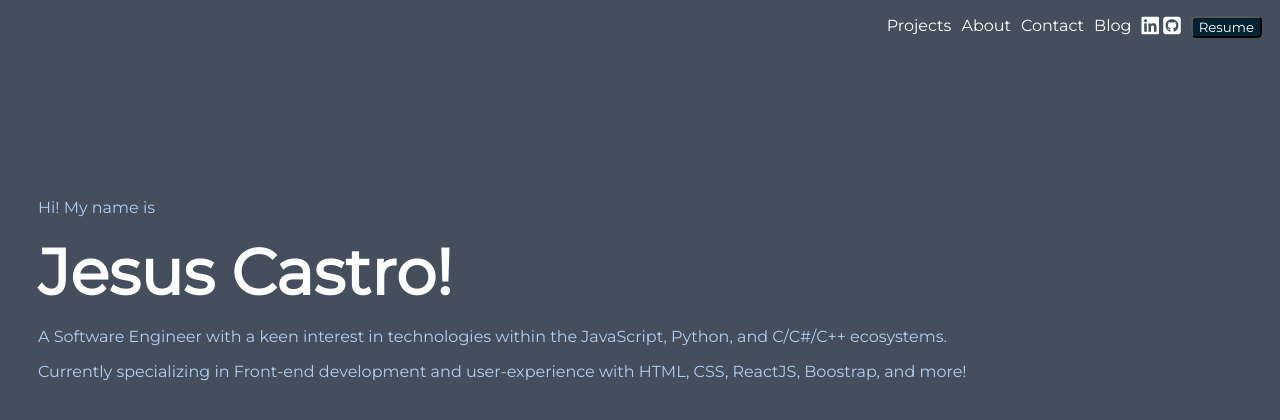
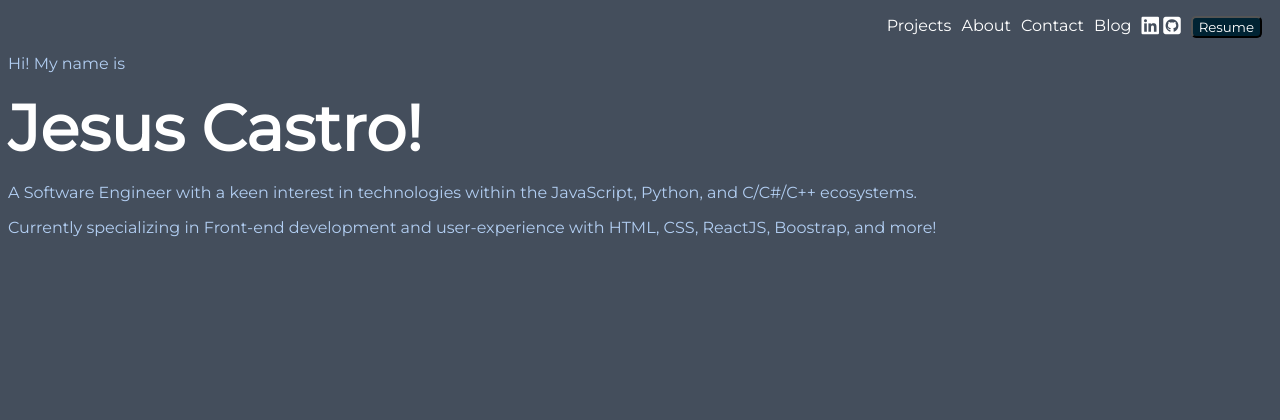
Before and after one commit to jcast24/portfolio, a plain HTML site: page index.html in a window 1280 px wide. Drawn offline with Linux system fonts and the light colour scheme.

Commit message:
updating

```diff
--- a/index.html
+++ b/index.html
@@ -30,6 +30,7 @@
     </header>
 
     <main>
+        <div class="main-content">
             <p>Hi! My name is</p>
             <h2 class="h2-name">Jesus Castro!</h2>
             <p>
@@ -41,7 +42,7 @@
                 Currently specializing in Front-end development and user-experience with
                 HTML, CSS, ReactJS, Boostrap, and more!
             </p>
-
+        </div>
     </main>
 </body>
 
--- a/styles.css
+++ b/styles.css
@@ -49,10 +49,21 @@ button {
 }
 
 /* Main Content */
-main {
+
+.main-content {
     /* border: 1px solid; */
-    margin: 30px;
-    margin-top: 10rem;
+    /* margin: 30px;
+    margin-top: 10rem; */
+
+    /* Center  */
+    /* max-width: fit-content;
+    margin-left: auto;
+    margin-right: auto; */
+
+    /* Center with flex */
+    /* display: flex;
+    justify-content: center;
+    align-items: center; */
 }
 
 main p {
```
Lines whose indentation alone changed are shown as unchanged.
